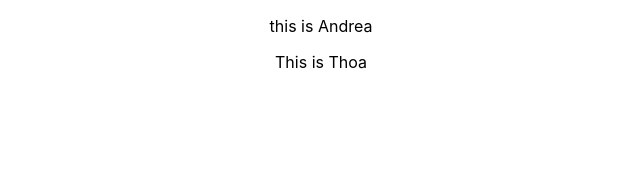
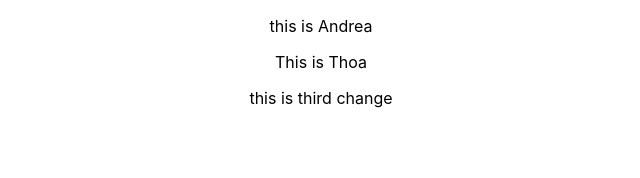
Before and after one commit to Andreaa-Dev/groupwork_example, a React (Create React App) app: page / in a window 1280 px wide. Shown: the top 178 px of the page, without its empty margins (319-959 px from the left). Built offline with nearby package versions, Linux system fonts and the light colour scheme.

Commit message:
andrea changes

```diff
--- a/src/App.tsx
+++ b/src/App.tsx
@@ -7,8 +7,7 @@ export default function App() {
     <div className="App">
       <p> this is Andrea</p>
       <div>This is Thoa</div>
+      <p> this is third change</p>
     </div>
   );
-
-
 }
```
